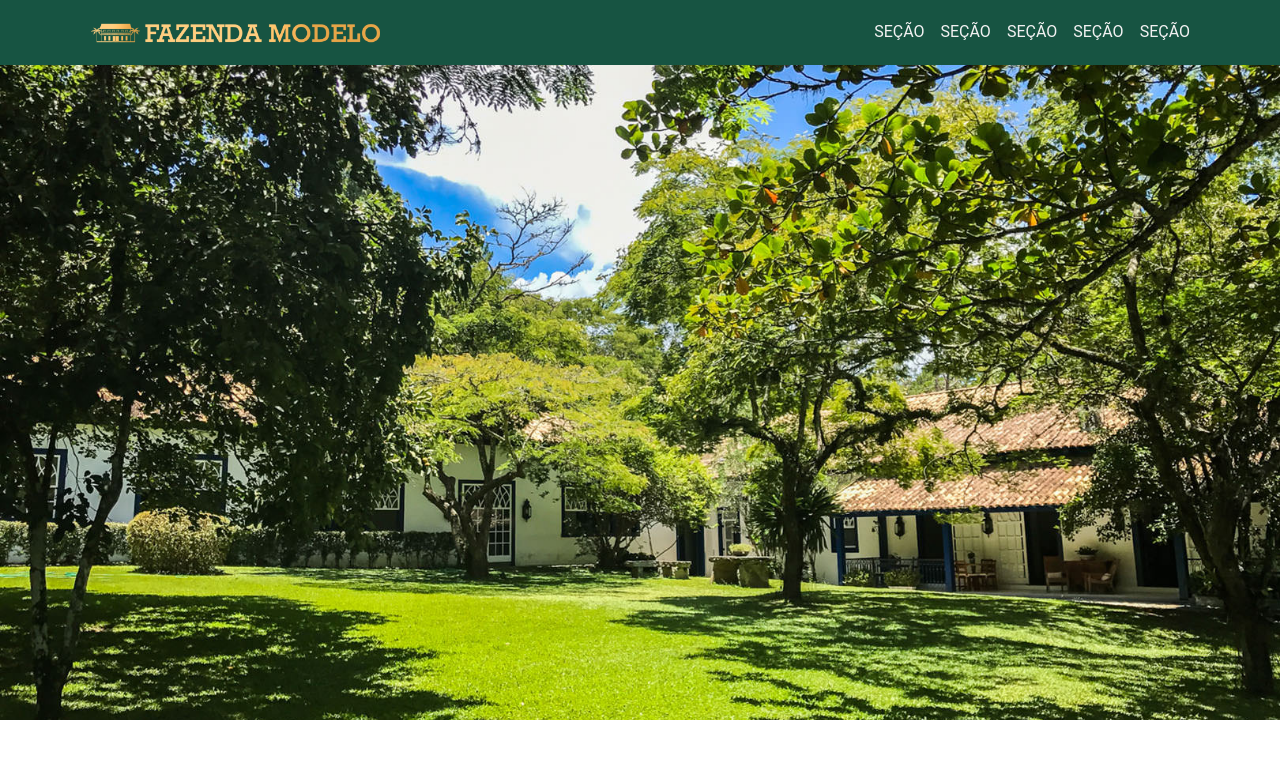
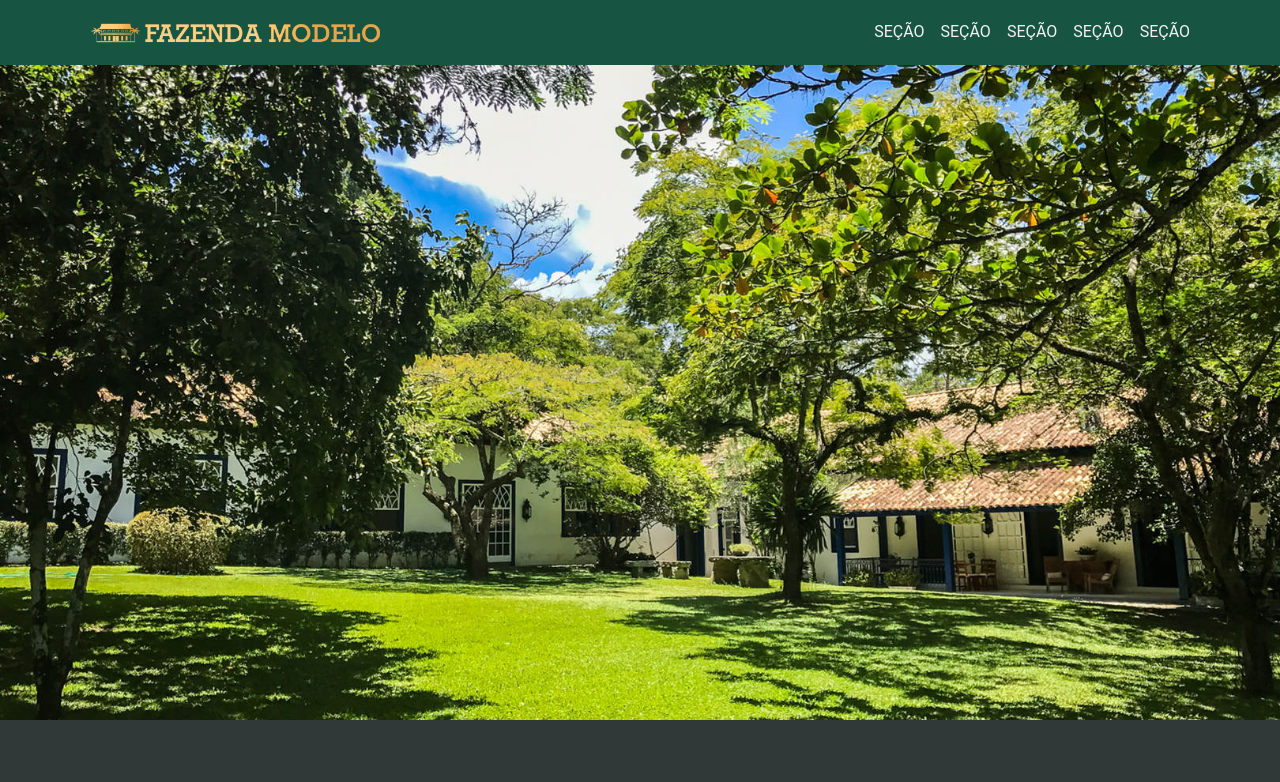
Before and after one commit to OverlinkSolutions/fortdist.landingpage, a React (Create React App) app: page / in a window 1280 px wide. Shown: the top 782 px of the page. Built offline with nearby package versions, Linux system fonts and the light colour scheme.

Commit message:
style: change background color

```diff
--- a/src/index.css
+++ b/src/index.css
@@ -16,6 +16,8 @@ body {
   -moz-osx-font-smoothing: grayscale;
   font-size: 16px;
   font-scale: 1.2;
+  background-color: #303937;
+  color: white;
 }
 
 h1 {
```
